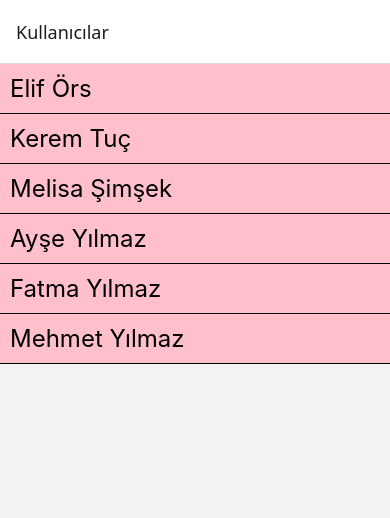
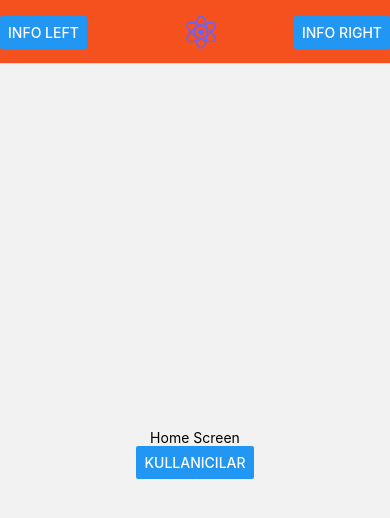
Before and after one commit to eliifors/ReactNative, a React Native app in the folder native-app/: screen / in a window 390 px wide. Shown: the top 518 px of the page. Built offline with nearby package versions, Linux system fonts and the light colour scheme.

Commit message:
refactor App.js to update navigation structure; add HeaderLogo component and modify screen options; change background color in Item component

```diff
--- a/native-app/App.js
+++ b/native-app/App.js
@@ -1,5 +1,5 @@
 import * as React from "react";
-import { View, Text } from "react-native";
+import { View, Text, Button, StyleSheet } from "react-native";
 import { NavigationContainer } from "@react-navigation/native";
 import { createNativeStackNavigator } from "@react-navigation/native-stack";
 
@@ -7,23 +7,55 @@ import { createNativeStackNavigator } from "@react-navigation/native-stack";
 import HomeScreen from "./src/screens/Home";
 import UsersScreen from "./src/screens/Users";
 import UserDetail from "./src/screens/UserDetail";
+import HeaderLogo from "./src/Components/HeaderLogo";
 
 const Stack = createNativeStackNavigator();
 
 export default function App() {
   return (
     <NavigationContainer>
-      <Stack.Navigator initialRouteName="Users">
+      <Stack.Navigator
+        initialRouteName="Home"
+        screenOptions={{
+          headerStyle: {
+            backgroundColor: "#f4511e",
+          },
+          headerTintColor: "#fff",
+          headerTitleStyle: {
+            fontWeight: "bold",
+          },
+        }}
+      >
         <Stack.Screen
           name="Home"
           component={HomeScreen}
-          options={{ title: "Anasayfa" }}
+          options={{
+            title: "Anasayfa",
+            headerRight: () => (
+              <Button
+                onPress={() => alert("This is a button!")}
+                title="Info right"
+              />
+            ),
+            headerLeft: () => (
+              <Button
+                onPress={() => alert("This is a button!")}
+                title="Info left"
+              />
+            ),
+            headerTitle: (props) => <HeaderLogo {...props} />,
+          }}
         />
 
         <Stack.Screen
           name="Users"
           component={UsersScreen}
-          options={{ title: "Kullanıcılar" }}
+          options={{
+            title: "Kullanıcılar",
+            headerRight: () => (
+              <Button onPress={() => alert("This is a button!")} title="Info" />
+            ),
+          }}
         />
 
         <Stack.Screen
--- /dev/null
+++ b/native-app/src/Components/HeaderLogo.js
@@ -0,0 +1,13 @@
+import { View, Text, Image } from "react-native";
+import React from "react";
+
+const HeaderLogo = () => {
+  return (
+    <Image
+      style={{ width: 40, height: 40, marginLeft: 90 }}
+      source={require("../../assets/logo.png")}
+    />
+  );
+};
+
+export default HeaderLogo;
--- a/native-app/src/screens/Users/item.js
+++ b/native-app/src/screens/Users/item.js
@@ -18,7 +18,7 @@ const Item = ({ item }) => {
 const styles = StyleSheet.create({
   container: {
     padding: 10,
-    backgroundColor: "pink",
+    backgroundColor: "#fff",
     borderBottomWidth: 1,
   },
   text: {
```
Also changed, not shown: native-app/assets/logo.png (added).
